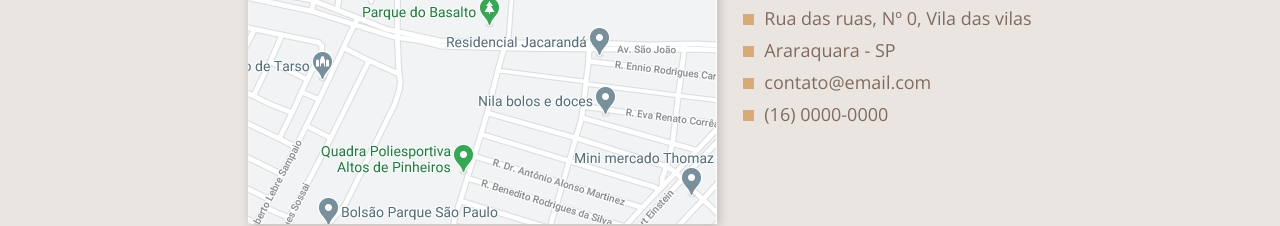
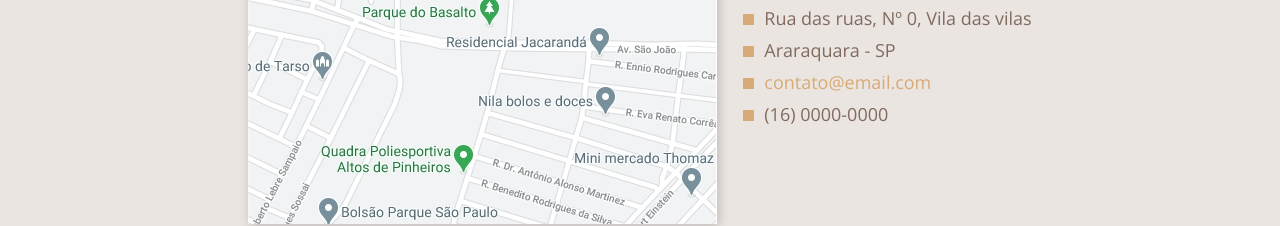
Before and after one commit to ViniciusHP/alvorecer, a plain HTML site: page index.html in a window 1280 px wide. In both pictures the pointer is over the link "contato@email.com". Shown: the part 3763-3989 px from the top of the page. Drawn offline with nearby package versions, Linux system fonts and the light colour scheme.

Commit message:
Adicionado mudança da cor do link de e-mail de contato ao hover

```diff
--- a/css/geral.css
+++ b/css/geral.css
@@ -230,6 +230,10 @@
   margin-right: 10px;
 }
 
+.contato-section .lista-dados-contatos a:hover {
+  color: #D8AA75;
+}
+
 /* Footer */
 .footer {
   padding: 28px 20px 40px 20px;
```
